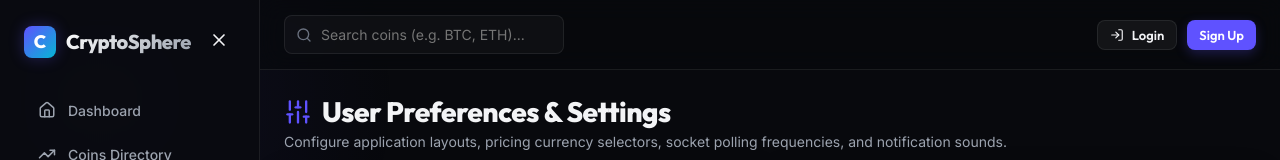
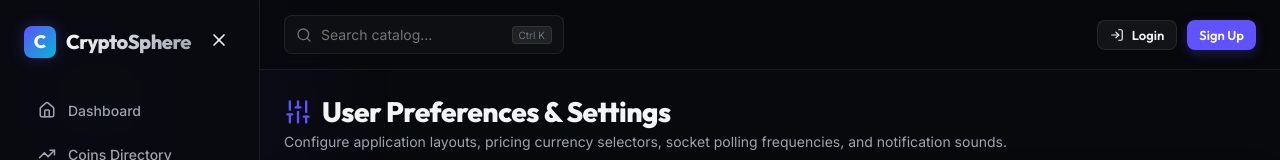
Before and after one commit to Sai-Janjirala/crypto_historical_365days_sai_janjirala, a React (Vite) app in the folder frontend/: page /settings in a window 1280 px wide. Shown: the top 160 px of the page. Built offline with nearby package versions, Linux system fonts and the light colour scheme; no server answers.

Commit message:
feat(polish): make navbar search bar trigger command menu overlay programmatically

```diff
--- a/frontend/src/components/CommandMenu.jsx
+++ b/frontend/src/components/CommandMenu.jsx
@@ -105,8 +105,18 @@ export default function CommandMenu() {
         }
       }
     };
+
+    const handleOpenTrigger = () => {
+      setIsOpen(true);
+    };
+
     window.addEventListener('keydown', handleKeyDown);
-    return () => window.removeEventListener('keydown', handleKeyDown);
+    window.addEventListener('open-command-menu', handleOpenTrigger);
+
+    return () => {
+      window.removeEventListener('keydown', handleKeyDown);
+      window.removeEventListener('open-command-menu', handleOpenTrigger);
+    };
   }, [isOpen, totalItems, highlightedIndex, unifiedItems]);
 
   // Focus input on open & reset state
--- a/frontend/src/layouts/Navbar.jsx
+++ b/frontend/src/layouts/Navbar.jsx
@@ -15,14 +15,33 @@ export default function Navbar({ onMenuToggle, user, onLogout }) {
           <Menu size={22} />
         </button>
 
-        <div className="navbar-search-container">
+        <div
+          className="navbar-search-container"
+          onClick={() => window.dispatchEvent(new CustomEvent('open-command-menu'))}
+          style={{ cursor: 'pointer', position: 'relative' }}
+        >
           <Search className="navbar-search-icon" />
           <input
             type="text"
-            placeholder="Search coins (e.g. BTC, ETH)..."
+            placeholder="Search catalog..."
             className="form-input navbar-search"
-            disabled // Enabled when search routes are integrated
+            readOnly
+            style={{ cursor: 'pointer', paddingRight: '60px' }}
           />
+          <kbd style={{
+            position: 'absolute',
+            right: '12px',
+            top: '50%',
+            transform: 'translateY(-50%)',
+            background: 'rgba(255, 255, 255, 0.08)',
+            border: '1px solid var(--border-color)',
+            borderRadius: '4px',
+            padding: '2px 6px',
+            fontSize: '10px',
+            color: 'var(--text-muted)',
+            fontFamily: 'var(--font-sans)',
+            pointerEvents: 'none'
+          }}>Ctrl K</kbd>
         </div>
       </div>
 
```
